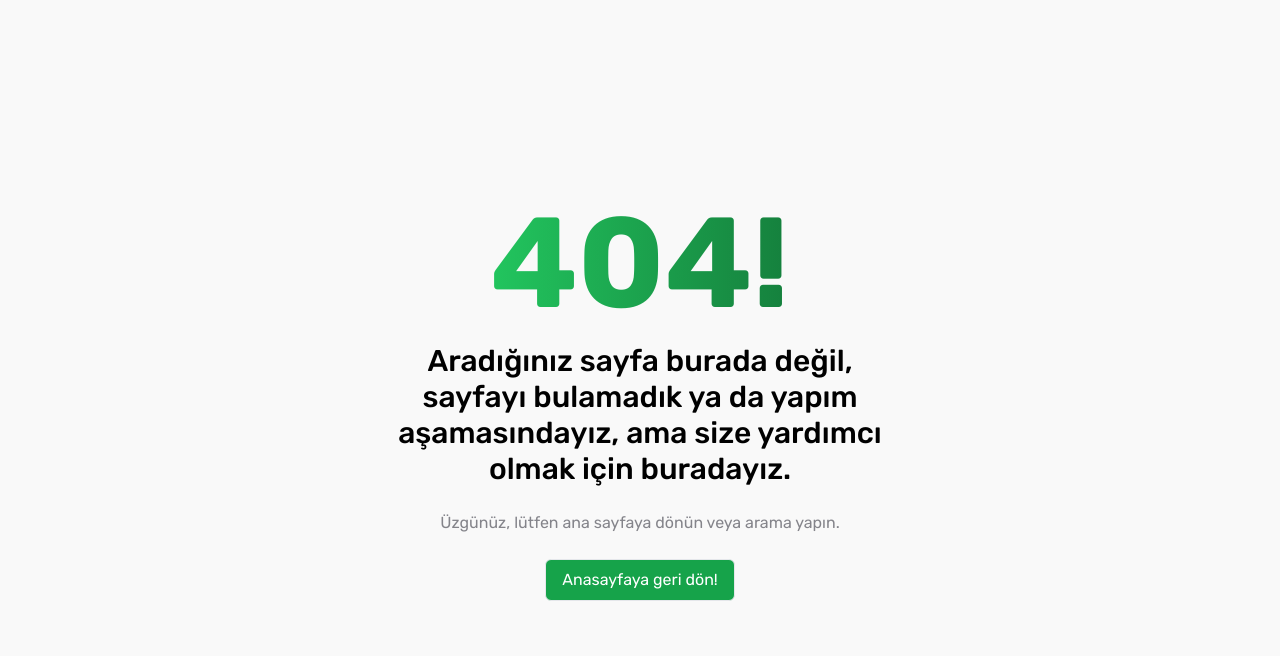
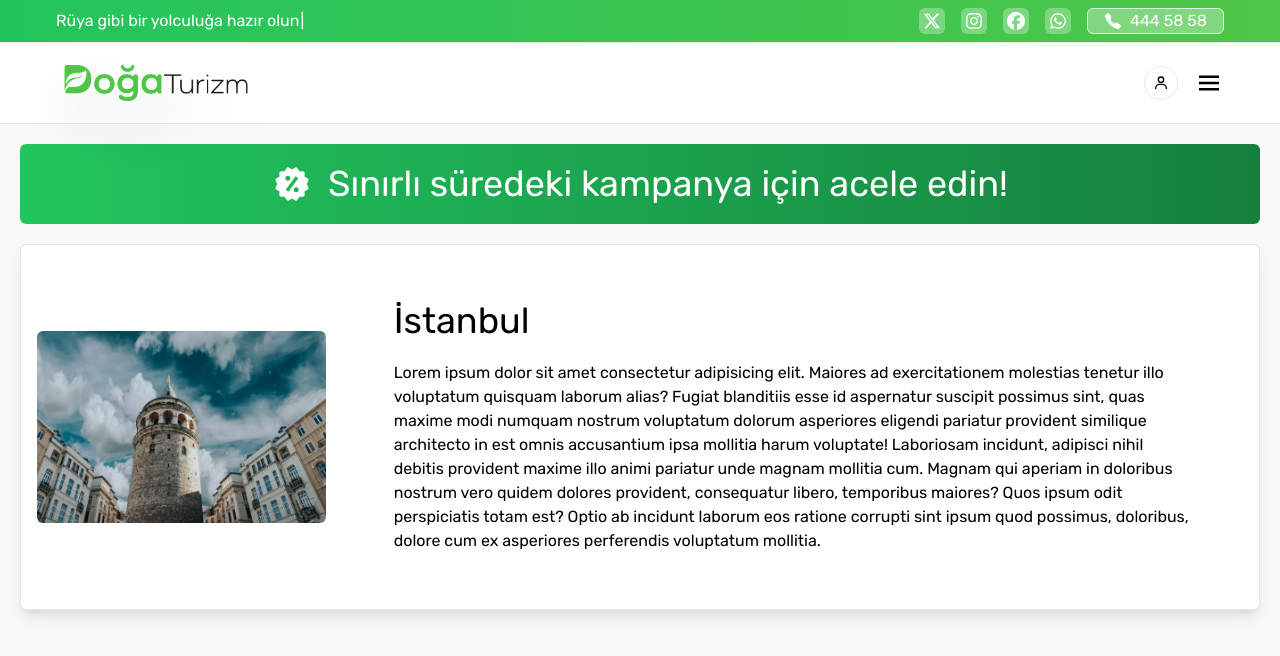
Before and after one commit to ozmberkan/doga-turizm, a React (Vite) app: page /campaign/1 in a window 1280 px wide. Before the commit this address had no page. Shown: the top 656 px of the page. Built offline with nearby package versions, Linux system fonts and the light colour scheme.

Commit message:
campaign detail eklendi

```diff
--- a/src/App.jsx
+++ b/src/App.jsx
@@ -22,14 +22,14 @@ import PrivacyPolicy from "./pages/Footer/Help/PrivacyPolicy";
 import ProtectPersonelData from "./pages/Footer/Help/ProtectPersonelData";
 import Hiring from "./pages/Footer/WithWe/Hiring";
 import Rent from "./pages/Footer/WithWe/Rent";
+import CampaignDetail from "./pages/Campaigns/CampaignDetail";
 
 const App = () => {
-  const [open, setOpen] = useState(false);
   const [loading, setLoading] = useState(true);
 
   const Layout = () => (
     <FlexContainer>
-      <Navbar open={open} setOpen={setOpen} />
+      <Navbar />
       <Outlet />
     </FlexContainer>
   );
@@ -58,6 +58,8 @@ const App = () => {
         //
         { path: "/rent", element: <Rent /> },
         { path: "/hiring", element: <Hiring /> },
+        //
+        { path: "/campaign/:id", element: <CampaignDetail /> },
       ],
     },
     {
--- a/src/components/Campaigns/CampaignBox.jsx
+++ b/src/components/Campaigns/CampaignBox.jsx
@@ -1,5 +1,7 @@
+import { Link } from "react-router-dom";
+
 const CampaignBox = ({ campaign }) => {
-  const { cityName, price, prevPrice, discount, image } = campaign;
+  const { id, cityName, price, prevPrice, discount, image } = campaign;
 
   return (
     <div className="flex justify-center items-center border bg-white rounded-md flex-col p-4 gap-y-3 shadow-md">
@@ -25,9 +27,12 @@ const CampaignBox = ({ campaign }) => {
             </span>
           </div>
         </div>
-        <button className="px-2 py-1 text-xs sm:px-4 sm:py-2 rounded-md bg-green-500 text-white smtext-sm hover:bg-green-600 transition-colors duration-500">
+        <Link
+          to={`/campaign/${id}`}
+          className="px-2 py-1 text-xs sm:px-4 sm:py-2 rounded-md bg-green-500 text-white smtext-sm hover:bg-green-600 transition-colors duration-500"
+        >
           Detaylar
-        </button>
+        </Link>
       </div>
     </div>
   );
--- a/src/components/Navbar/Navbar.jsx
+++ b/src/components/Navbar/Navbar.jsx
@@ -2,11 +2,11 @@ import React from "react";
 import Starter from "./Starter/Starter";
 import NavigationBar from "./NavigationBar";
 
-const Navbar = ({ open, setOpen }) => {
+const Navbar = () => {
   return (
     <div>
       <Starter />
-      <NavigationBar open={open} setOpen={setOpen} />
+      <NavigationBar />
     </div>
   );
 };
--- a/src/components/Navbar/NavigationBar.jsx
+++ b/src/components/Navbar/NavigationBar.jsx
@@ -5,7 +5,9 @@ import { BiMenu, BiUser } from "react-icons/bi";
 import { Link } from "react-router-dom";
 import LogoBlack from "../../assets/logos/LogoBlack.png";
 
-const NavigationBar = ({ open, setOpen }) => {
+const NavigationBar = () => {
+  const [open, setOpen] = useState(false);
+
   const [menuOpen, setMenuOpen] = useState(false);
 
   return (
--- /dev/null
+++ b/src/pages/Campaigns/CampaignDetail.jsx
@@ -0,0 +1,55 @@
+import React from "react";
+import { BiSolidOffer } from "react-icons/bi";
+import { useParams } from "react-router-dom";
+import { campaigns } from "~/data/data";
+
+const CampaignDetail = () => {
+  const { id } = useParams();
+
+  const campaign = campaigns.find((campaign) => campaign.id === Number(id));
+
+  if (!campaign) {
+    return (
+      <div className="w-full flex justify-center items-center p-12">
+        <span className="w-full text-xl bg-red-200 text-red-500 rounded-md border px-4 py-2">
+          Kampanya bulunamadı, lütfen geliştirici ile iletişim kurunuz!
+        </span>
+      </div>
+    );
+  }
+
+  return (
+    <div className="w-full p-5 flex flex-col gap-y-5">
+      <div className="w-full h-full gap-x-4 text-4xl rounded-md text-white py-5 flex justify-center items-center bg-gradient-to-r from-green-500 to-green-700">
+        <BiSolidOffer size={40} />
+        Sınırlı süredeki kampanya için acele edin!
+      </div>
+      <div className="bg-white h-full shadow-lg gap-x-5 px-4 py-2 border rounded-md flex justify-start items-center">
+        <div>
+          <img
+            src={campaign.image}
+            alt={campaign.cityName}
+            className="w-[400px] rounded-md"
+          />
+        </div>
+        <div className="w-full flex flex-col justify-start items-start  p-12 gap-y-5">
+          <h1 className="text-4xl">{campaign.cityName}</h1>
+          Lorem ipsum dolor sit amet consectetur adipisicing elit. Maiores ad
+          exercitationem molestias tenetur illo voluptatum quisquam laborum
+          alias? Fugiat blanditiis esse id aspernatur suscipit possimus sint,
+          quas maxime modi numquam nostrum voluptatum dolorum asperiores
+          eligendi pariatur provident similique architecto in est omnis
+          accusantium ipsa mollitia harum voluptate! Laboriosam incidunt,
+          adipisci nihil debitis provident maxime illo animi pariatur unde
+          magnam mollitia cum. Magnam qui aperiam in doloribus nostrum vero
+          quidem dolores provident, consequatur libero, temporibus maiores? Quos
+          ipsum odit perspiciatis totam est? Optio ab incidunt laborum eos
+          ratione corrupti sint ipsum quod possimus, doloribus, dolore cum ex
+          asperiores perferendis voluptatum mollitia.
+        </div>
+      </div>
+    </div>
+  );
+};
+
+export default CampaignDetail;
```
